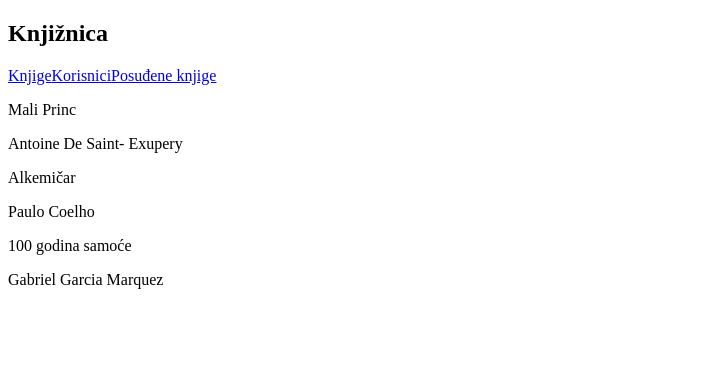
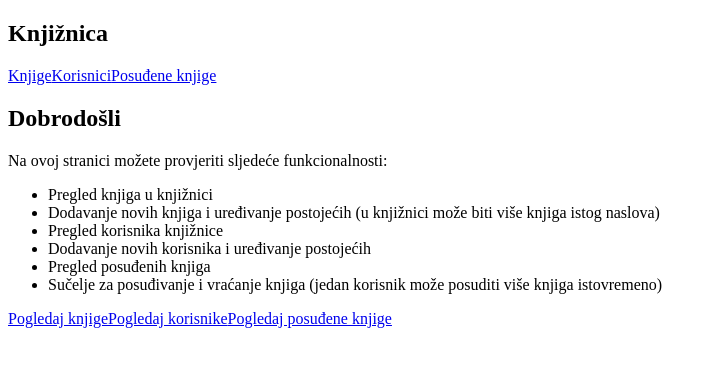
Before and after one commit to marko-krznar/React-Library, a React (Create React App) app: page / in a window 1280 px wide. Shown: the top 366 px of the page, without its empty margins (0-717 px from the left). Built offline with nearby package versions, Linux system fonts and the light colour scheme.

Commit message:
Added homepage

```diff
--- a/src/App.js
+++ b/src/App.js
@@ -2,6 +2,7 @@ import React from "react";
 import { Route, Routes } from "react-router-dom";
 import BooksPage from "./containers/BooksPage";
 import Header from "./containers/Header/Header";
+import Homepage from "./containers/Homepage/Homepage";
 import { BooksProvider } from "./data/BooksContext";
 
 export default function App() {
@@ -10,7 +11,7 @@ export default function App() {
       <BooksProvider>
         <Header />
         <Routes>
-          <Route path="/" element={<BooksPage />} />
+          <Route path="/" element={<Homepage />} />
           <Route path="/knjige" element={<BooksPage />} />
           <Route path="/*" element={<BooksPage />} />
         </Routes>
--- /dev/null
+++ b/src/containers/Homepage/Homepage.js
@@ -0,0 +1,28 @@
+import React from "react";
+import { Link } from "react-router-dom";
+
+export default function Homepage() {
+  return (
+    <main>
+      <h2>Dobrodošli</h2>
+      <p>Na ovoj stranici možete provjeriti sljedeće funkcionalnosti:</p>
+      <ul>
+        <li>Pregled knjiga u knjižnici</li>
+        <li>
+          Dodavanje novih knjiga i uređivanje postojećih (u knjižnici može biti
+          više knjiga istog naslova)
+        </li>
+        <li>Pregled korisnika knjižnice</li>
+        <li>Dodavanje novih korisnika i uređivanje postojećih</li>
+        <li>Pregled posuđenih knjiga</li>
+        <li>
+          Sučelje za posuđivanje i vraćanje knjiga (jedan korisnik može posuditi
+          više knjiga istovremeno)
+        </li>
+      </ul>
+      <Link to="/knjige">Pogledaj knjige</Link>
+      <Link to="/korisnici">Pogledaj korisnike</Link>
+      <Link to="/posudene-knjige">Pogledaj posuđene knjige</Link>
+    </main>
+  );
+}
```
